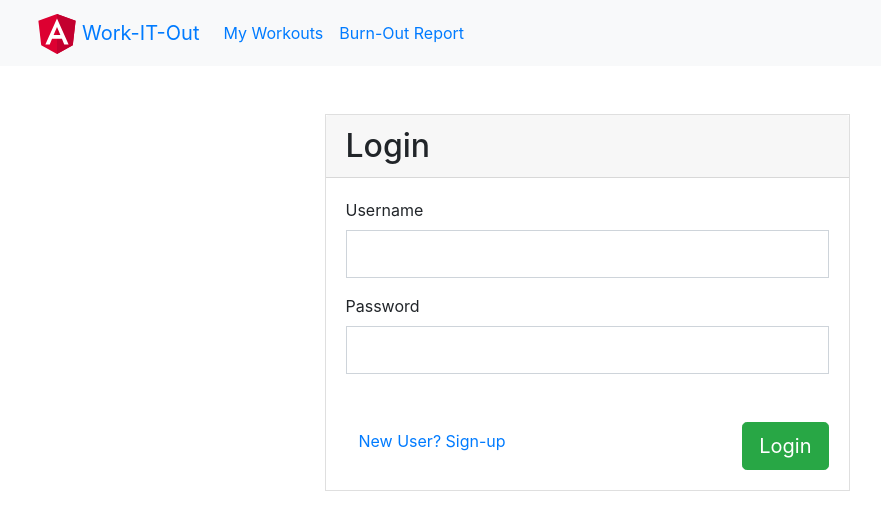
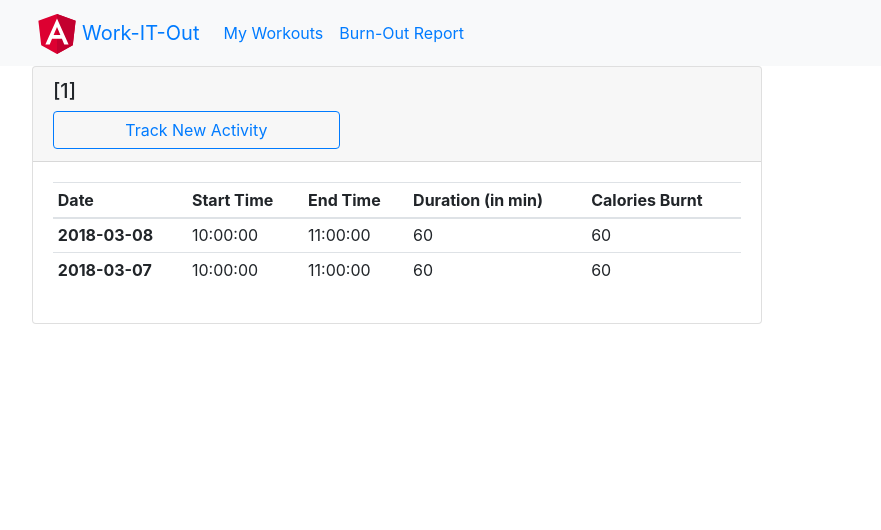
Before and after one commit to nanda-dev/FSD-WorkoutApp, an Angular app: page /transactions/1 in a window 1280 px wide. Before the commit this address led to /welcome. Shown: the top 530 px of the page, without its empty margins (53-934 px from the left). Built offline with nearby package versions, Linux system fonts and the light colour scheme.

Commit message:
forms and mock service implementation started

```diff
--- a/src/app/api/transactions.json
+++ b/src/api/transactions.json
@@ -8,7 +8,7 @@
         "calsBurnt": 60
     },
     {
-        "id": 1,
+        "id": 2,
         "workoutId": 1,
         "startTime": "2018-03-08T10:00.00Z",
         "endTime": "2018-03-08T11:00.00Z",
--- a/src/app/api/workouts.json
+++ b/src/api/workouts.json
@@ -7,7 +7,7 @@
         "userId": 1
     },
     {
-        "id": 1,
+        "id": 2,
         "title": "Bench Press",
         "calsBurnt": 60,
         "unit": "hours",
--- /dev/null
+++ b/src/app/welcome/login-user.ts
@@ -0,0 +1,6 @@
+export class LoginUser {
+    constructor(
+        public userName = '',
+        public password = ''
+    ){}
+}
--- a/src/app/welcome/welcome.component.html
+++ b/src/app/welcome/welcome.component.html
@@ -10,25 +10,19 @@
                             <h2 class="mb-0">Login</h2>
                         </div>
                         <div class="card-body">
-                            <form>
+                            <form [formGroup]="loginForm" (ngSubmit)="login()">
                                 <div class="form-group">
-                                    <label for="uname1">Username</label>
-                                    <input type="text" class="form-control form-control-lg rounded-0" name="uname1" id="uname1" required="">
+                                    <label for="userName">Username</label>
+                                    <input type="text" class="form-control form-control-lg rounded-0" name="userName" id="userName" required="" formControlName="userName">
                                     <div class="invalid-feedback">Oops, you missed this one.</div>
                                 </div>
                                 <div class="form-group">
-                                    <label>Password</label>
-                                    <input type="password" class="form-control form-control-lg rounded-0" id="pwd1" required="" autocomplete="new-password">
+                                    <label for="password">Password</label>
+                                    <input type="password" class="form-control form-control-lg rounded-0" id="password" required="" autocomplete="new-password" formControlName="password">
                                     <div class="invalid-feedback">Enter your password too!</div>
                                 </div>
-                                <div>
-                                    <label class="custom-control custom-checkbox">
-                                      <input type="checkbox" class="custom-control-input">
-                                      <span class="custom-control-indicator"></span>
-                                    </label>
-                                </div>
 
-                                <button type="button" class="btn btn-success btn-lg float-right" id="btnLogin" (click)='loginUser()'>Login</button>
+                                <button type="submit" class="btn btn-success btn-lg float-right" id="btnLogin" [disabled]="!loginForm.valid">Login</button>
 
                                 <button type="button" class="btn btn-link" (click)='signup()'>New User? Sign-up</button>
                             </form>
--- a/src/app/welcome/welcome.component.ts
+++ b/src/app/welcome/welcome.component.ts
@@ -1,5 +1,7 @@
 import { Component, OnInit } from '@angular/core';
 import { Router } from '@angular/router';
+import { FormGroup, FormBuilder, Validators } from '@angular/forms';
+import { LoginUser } from './login-user';
 
 @Component({
   selector: 'app-welcome',
@@ -8,12 +10,20 @@ import { Router } from '@angular/router';
 })
 export class WelcomeComponent implements OnInit {
 
-  constructor(private _router: Router) { }
+  loginForm: FormGroup;
+  loginUser: LoginUser;
+
+  constructor(private _router: Router,
+              private fb: FormBuilder) { }
 
   ngOnInit() {
+     this.loginForm = this.fb.group({
+      userName: ['', [Validators.required, Validators.minLength(3)]],
+      password: ''
+    });
   }
 
-  loginUser(): void {
+  login(): void {
     this._router.navigate(['/workouts']);
   }
   signup(): void {
--- a/src/app/workouts/workout-list-transactions.component.html
+++ b/src/app/workouts/workout-list-transactions.component.html
@@ -2,7 +2,7 @@
   <div class="col-sm-8">
     <div class="card">
       <div class="card-header">
-        <h5>{{workoutName}}</h5>
+        <h5>{{workoutName}} [{{workoutId}}]</h5>
         <button class="btn btn-outline-primary col-sm-5" (click)='trackNewActivity()'> Track New Activity </button>
       </div>
       <div class="card-body">
--- a/src/app/workouts/workout-list-transactions.component.ts
+++ b/src/app/workouts/workout-list-transactions.component.ts
@@ -1,5 +1,6 @@
 import { Component, OnInit } from '@angular/core';
-import { Router } from '@angular/router';
+import { Router, ActivatedRoute } from '@angular/router';
+
 
 @Component({
   selector: 'app-workout-list-transactions',
@@ -7,15 +8,30 @@ import { Router } from '@angular/router';
   styleUrls: ['./workout-list-transactions.component.css']
 })
 export class WorkoutListTransactionsComponent implements OnInit {
-  workoutName: string = "Bench Press";
 
-  constructor(private _router: Router) { }
+  workoutName: string = "";
+  workoutId: number;
+
+  constructor(private _router: Router,
+              private _route: ActivatedRoute) {
+
+    //this.workoutId = this._route.snapshot.params['id'];
+  }
 
   ngOnInit() {
+    this._route.params.subscribe(params => {
+      this.workoutId = +params['id'];
+      this.getWorkout(this.workoutId);
+    });
+
+
   }
 
   trackNewActivity(): void {
     this._router.navigate(['/track']);
   }
 
+  getWorkout(workoutId: number): any {
+    console.log("fetch workout " + workoutId);
+  }
 }
--- a/src/app/workouts/workout-list.component.html
+++ b/src/app/workouts/workout-list.component.html
@@ -13,17 +13,18 @@
               </tr>
             </thead>
             <tbody>
-              <tr>
+              <tr *ngFor='let workout of workouts'>
                 <th scope="row">
-                  <button type="button" class="btn btn-link" (click)='trackWorkout()'>
-                    Bench Press
+                  <!--<button type="button" class="btn btn-link" (click)='trackWorkout(workout.id)'>-->
+                  <button type="button" class="btn btn-link" [routerLink]="['/transactions', workout.id]">
+                    {{workout.title}}
                   </button>
 
                 </th>
-                <td>60</td>
-                <td>HOUR</td>
+                <td>{{workout.calsBurnt}}</td>
+                <td>{{workout.unit}}</td>
               </tr>
-              <tr>
+              <!--<tr>
                 <th scope="row">
                   <button type="button" class="btn btn-link" (click)='trackWorkout()'>
                     Squat
@@ -31,7 +32,7 @@
                 </th>
                 <td>5</td>
                 <td>MINUTE</td>
-              </tr>
+              </tr>-->
               <tr>
                 <td></td>
                 <td></td>
--- a/src/app/workouts/workout-list.component.ts
+++ b/src/app/workouts/workout-list.component.ts
@@ -1,5 +1,7 @@
 import { Component, OnInit } from '@angular/core';
 import { Router } from '@angular/router';
+import { WorkoutService } from './workout.service';
+import { IWorkout } from './IWorkout';
 
 @Component({
   selector: 'app-workout-list',
@@ -7,19 +9,27 @@ import { Router } from '@angular/router';
   styleUrls: ['./workout-list.component.css']
 })
 export class WorkoutListComponent implements OnInit {
+  errorMessage: string;
+  workouts: IWorkout[];
 
 
-  constructor(private _router: Router) { }
+  constructor(private _router: Router,
+              private workoutSvc: WorkoutService) { }
 
   ngOnInit() {
+    this.workoutSvc.getWorkoutsOfUser(1).subscribe(
+      workouts => this.workouts = workouts,
+      error => this.errorMessage = <any>error
+    );
   }
 
   addNewWorkout(): void {
     this._router.navigate(['/addworkout']);
   }
 
-  trackWorkout(): void {
-    this._router.navigate(['/transactions']);
+  trackWorkout(workoutId: number): void {
+    console.log("show transactions for workout : " + workoutId);
+    this._router.navigate(['/transactions', workoutId]);
   }
 
 }
--- /dev/null
+++ b/src/app/workouts/workout.service.ts
@@ -0,0 +1,30 @@
+import { Injectable } from '@angular/core';
+import { HttpClient, HttpErrorResponse } from '@angular/common/http';
+import { IWorkout } from './IWorkout';
+import { Observable } from 'rxjs/Observable';
+import 'rxjs/add/operator/do';
+import 'rxjs/add/operator/catch';
+
+@Injectable()
+export class WorkoutService {
+
+  private _workoutUrl: string = "./api/workouts.json";
+
+  constructor(private _http: HttpClient) { }
+
+  getWorkoutsOfUser(userId: number): Observable<IWorkout[]> {
+    return this._http.get<IWorkout[]>(this._workoutUrl)
+      .do(data => console.log(JSON.stringify(data)))
+      .catch(this.handleError);
+  }
+
+  getWorkout(workoutId: number): Observable<IWorkout> {
+    return this._http.get<IWorkout>(this._workoutUrl)
+      .do(data => console.log(JSON.stringify(data)))
+      .catch(this.handleError);
+  }
+
+  handleError(err: HttpErrorResponse) {
+    return Observable.throw(err.message);
+  }
+}
```
Also changed, not shown: src/app/app.module.ts (+8 -2 lines), .angular-cli.json, 2 other files (tests, documents, lock files or other folders).
